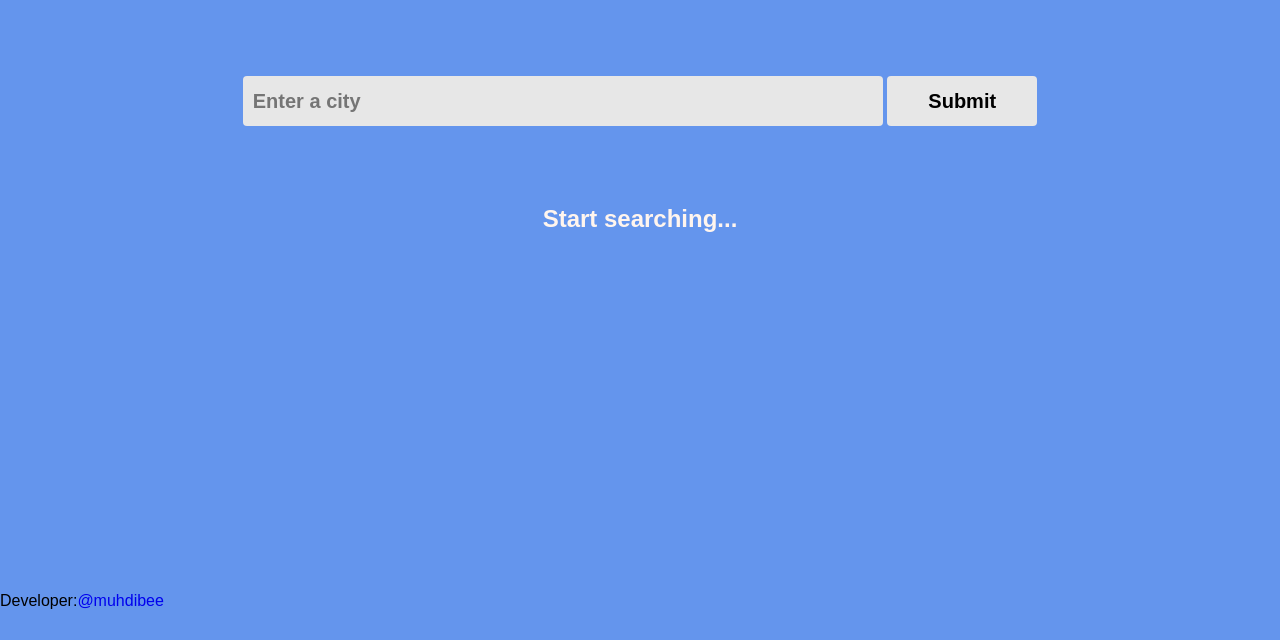
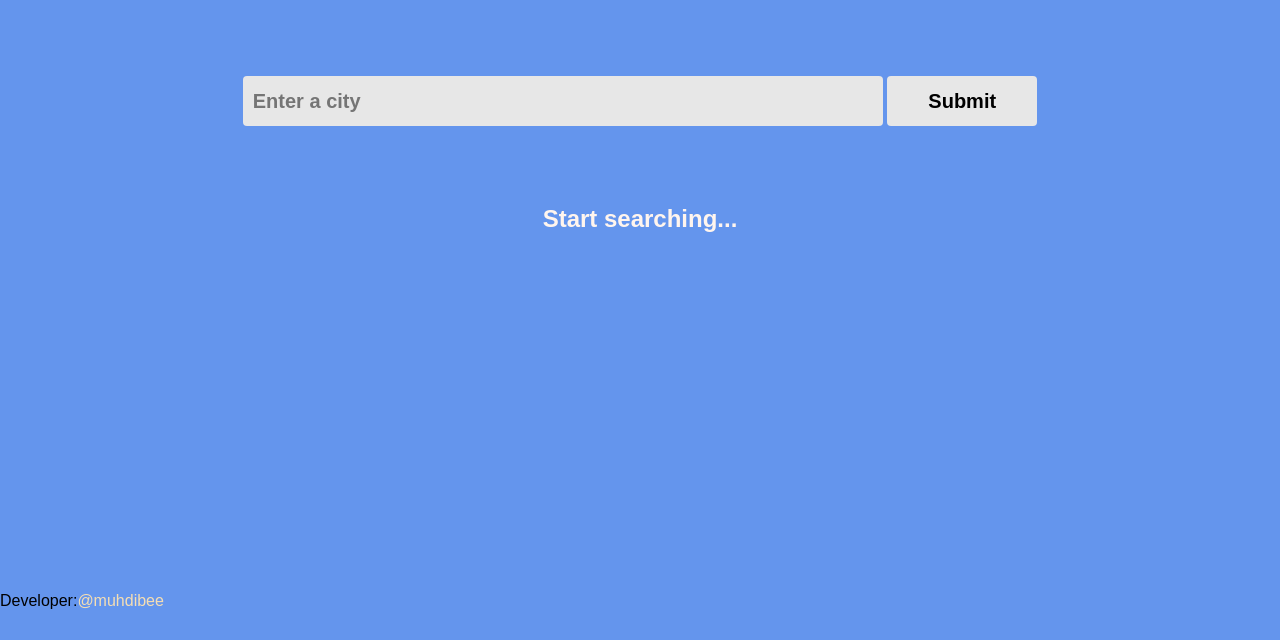
Before and after one commit to muhdibee/Weather-App, a plain HTML site: page index.html in a window 1280 px wide. In both pictures the pointer is over the link "@muhdibee". Shown: the part 160-800 px from the top of the page. Drawn offline with Linux system fonts and the light colour scheme.

Commit message:
added signature

```diff
--- a/style.css
+++ b/style.css
@@ -67,3 +67,7 @@ input[type="submit"] {
     bottom:30px;
     left:0;
 }
+
+#signLink:hover, #signLink:active{
+    color: wheat;
+}
```
